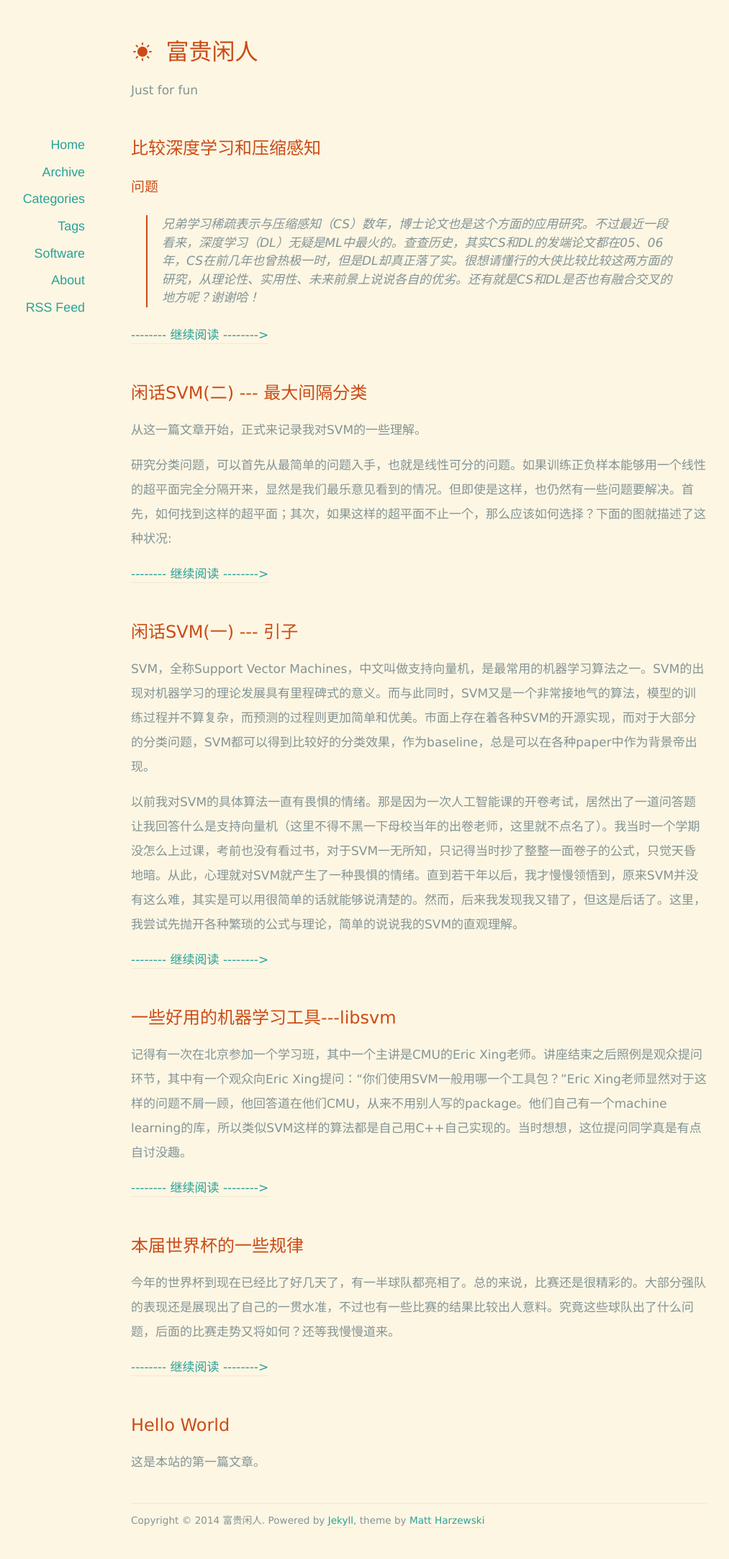
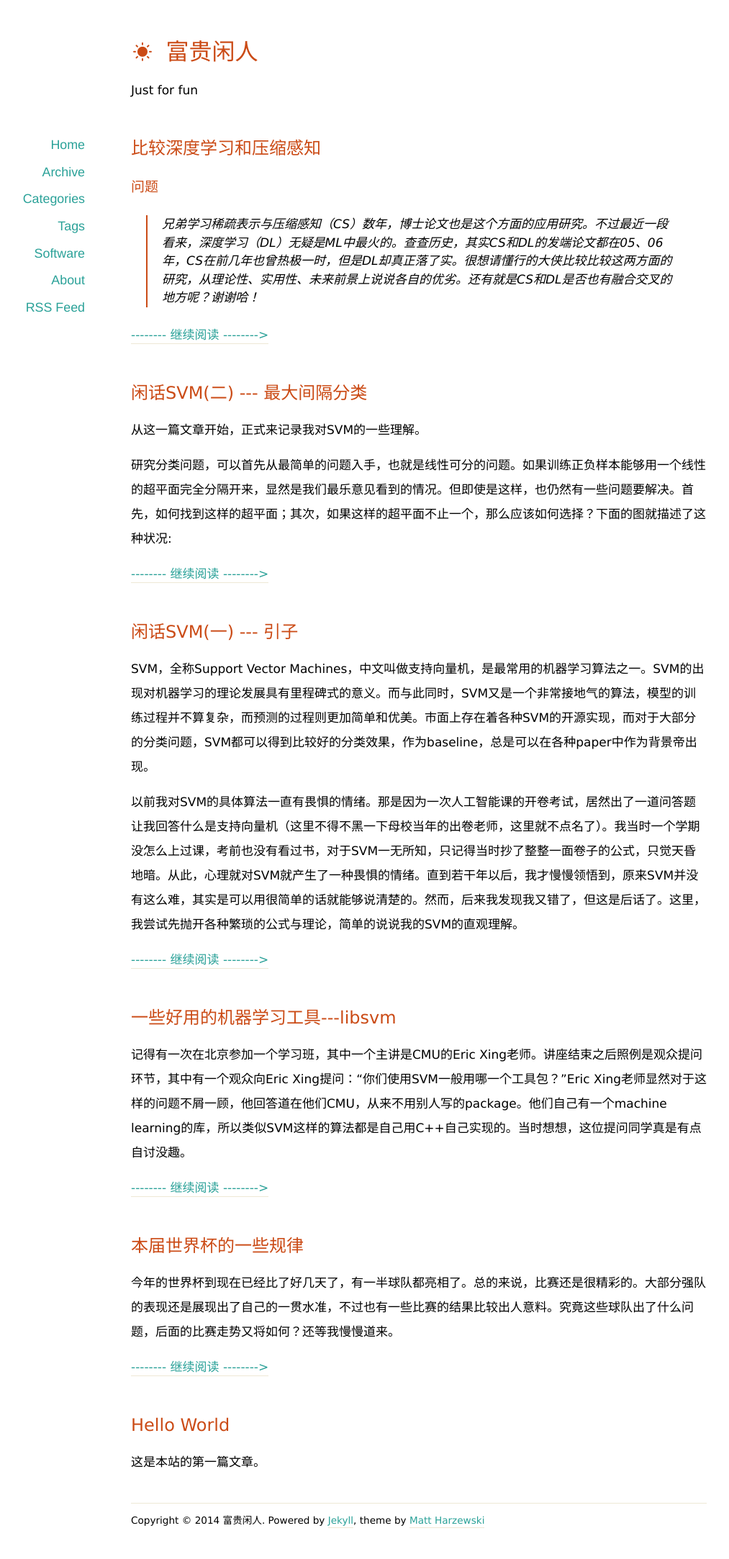
Before and after one commit to orangeprince/orangeprince.github.io, a Jekyll site: the page built from index.html, in a window 1280 px wide. Shown: the whole page at 72% size, without its empty margins (58-1071 px from the left). Built offline with Jekyll 4.4.1, drawn with Linux system fonts in a browser that asks for light colours; nearby versions of some CDN libraries; the list of posts is cut into pages by our own code; comment, search, counter and statistics services are not loaded.

Commit message:
modified:   assets/css/colors-light.css

```diff
--- a/assets/css/colors-light.css
+++ b/assets/css/colors-light.css
@@ -1,6 +1,6 @@
 html, body {
-	background-color: #fdf6e3;
-	color: #839496;
+	/***background-color: #fdf6e3;
+	color: #839496;***/
 }
 
 a, a:visited, a:active {
```
